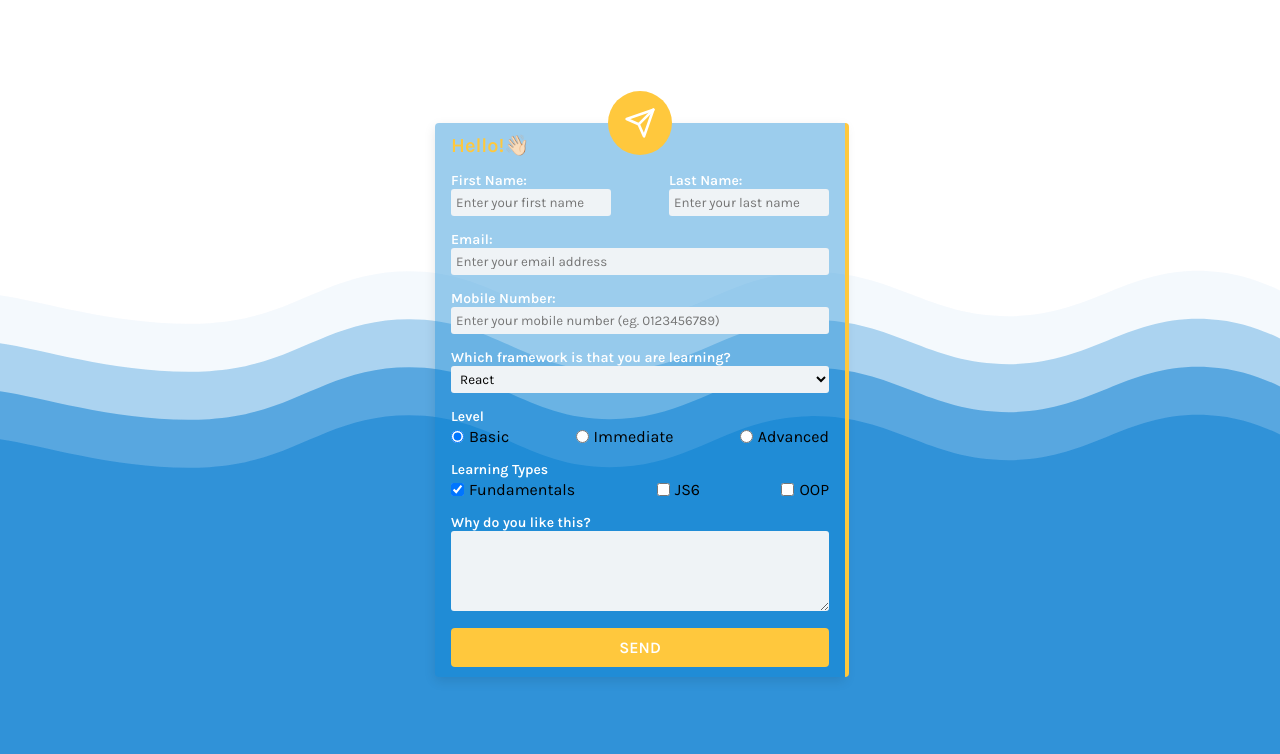
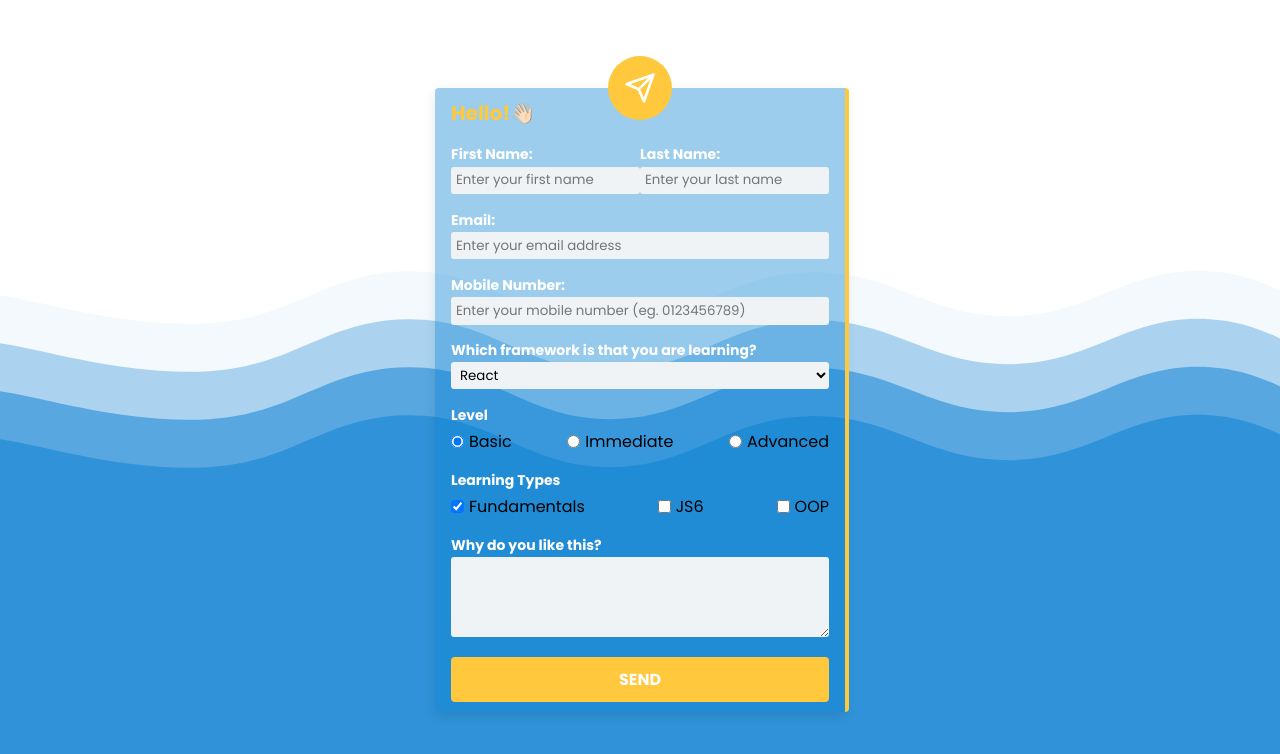
Before and after one commit to burmesesadboi/compass-assignment1, a React (Vite) app: page / in a window 1280 px wide. Shown: the top 754 px of the page. Built offline with nearby package versions, Linux system fonts and the light colour scheme.

Commit message:
change font to Poppins

```diff
--- a/src/index.css
+++ b/src/index.css
@@ -1,6 +1,6 @@
 /* @import url("https://fonts.googleapis.com/css2?family=Nunito:ital,wght@0,200;0,300;0,400;0,500;0,600;0,700;0,800;0,900;0,1000;1,200;1,300;1,400;1,500;1,600;1,700;1,800;1,900;1,1000&display=swap"); */
 
-@import url("https://fonts.googleapis.com/css2?family=Karla:ital,wght@0,300;0,400;0,500;0,600;1,700&display=swap");
+@import url("https://fonts.googleapis.com/css2?family=Poppins:wght@400;500;600;700&display=swap");
 :root {
   --primary-clr: hsl(204, 92%, 60%);
   --primary-clr-4: hsl(204, 92%, 43%, 0.4);
@@ -14,5 +14,5 @@
   padding: 0;
   margin: 0;
   box-sizing: border-box;
-  font-family: "Karla", sans-serif;
+  font-family: "Poppins", sans-serif;
 }
```
